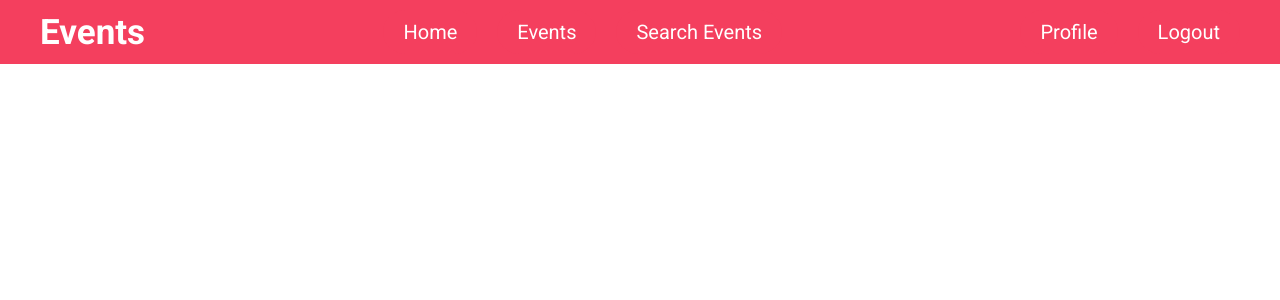
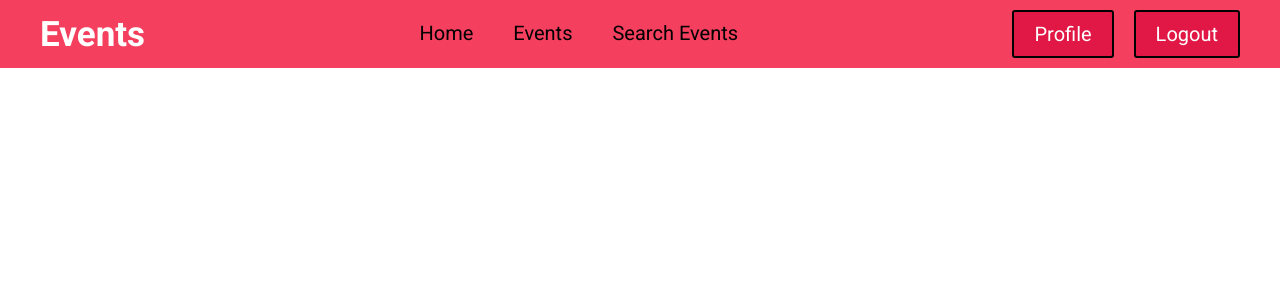
Before and after one commit to demondazeee/events-manager-app, a Next.js app in the folder client/: page /events in a window 1280 px wide. Shown: the top 300 px of the page. Built offline with nearby package versions, Linux system fonts and the light colour scheme; no server answers.

Commit message:
update button styles

```diff
--- a/client/components/elements/Buttons.tsx
+++ b/client/components/elements/Buttons.tsx
@@ -6,17 +6,28 @@ import styles from './link.module.css'
 export const PrimaryButton = styled.button`
     display: block;
     font-size: 2rem;
+    font-weight: 500;
     border: none;
-    background-color: #F43F5E;
+    background-color: #E11845;
     color: #fff;
     padding: 1rem 2rem;
     width: 100%;
-    border-radius: 5px;
-    box-shadow: 0 1rem 2rem rgba(0,0,0,0.25);
+    border-radius: 3px;
+    border: 2.7px solid #000;
+    border-radius: 3px;
+    transition: box-shadow .2s ease-out,
+    transform  .2s ease-out;
 
     &:hover {
         cursor: pointer;
-        background-color: #FB7185;
+        transform: translate(-5px, -5px);
+        box-shadow: 5px 5px #000;
+    }
+
+    &:active {
+        cursor: pointer;
+        transform: translate(-3px, -3px);
+        box-shadow: 3px 3px #000;
     }
 `
 
@@ -25,15 +36,25 @@ export const LinkButton = styled.a`
     display: block;
     font-size: 2rem;
     border: none;
-    background-color: #F43F5E;
+    background-color: #E11845;
     color: #fff;
     padding: 1rem 2rem;
     width: 100%;
-    border-radius: 50px;
+    border: 2px solid #000;
+    border-radius: 3px;
+    transition: box-shadow .2s ease-out,
+    transform  .2s ease-out;
 
     &:hover {
         cursor: pointer;
-        background-color: #BE123C;
+        transform: translate(-5px, -5px);
+        box-shadow: 5px 5px #000;
+    }
+
+    &:active {
+        cursor: pointer;
+        transform: translate(-3px, -3px);
+        box-shadow: 3px 3px #000;
     }
 `
 
--- a/client/components/elements/link.module.css
+++ b/client/components/elements/link.module.css
@@ -2,15 +2,14 @@
     text-decoration: none;
     display: block;
     font-size: 2rem;
-    border: none;
-    background-color: #F43F5E;
-    color: #fff;
-    padding: 1rem 2rem;
+    color: #000;
     width: 100%;
-    border-radius: 50px;
+    border-bottom: 2px solid transparent;
+    padding: .5rem 1rem;
+    transition: border-bottom .2s ease-in-out;
 }
 
 .next-link:hover {
     cursor: pointer;
-    background-color: #BE123C;
+    border-bottom: 2px solid #000;
 }
```
